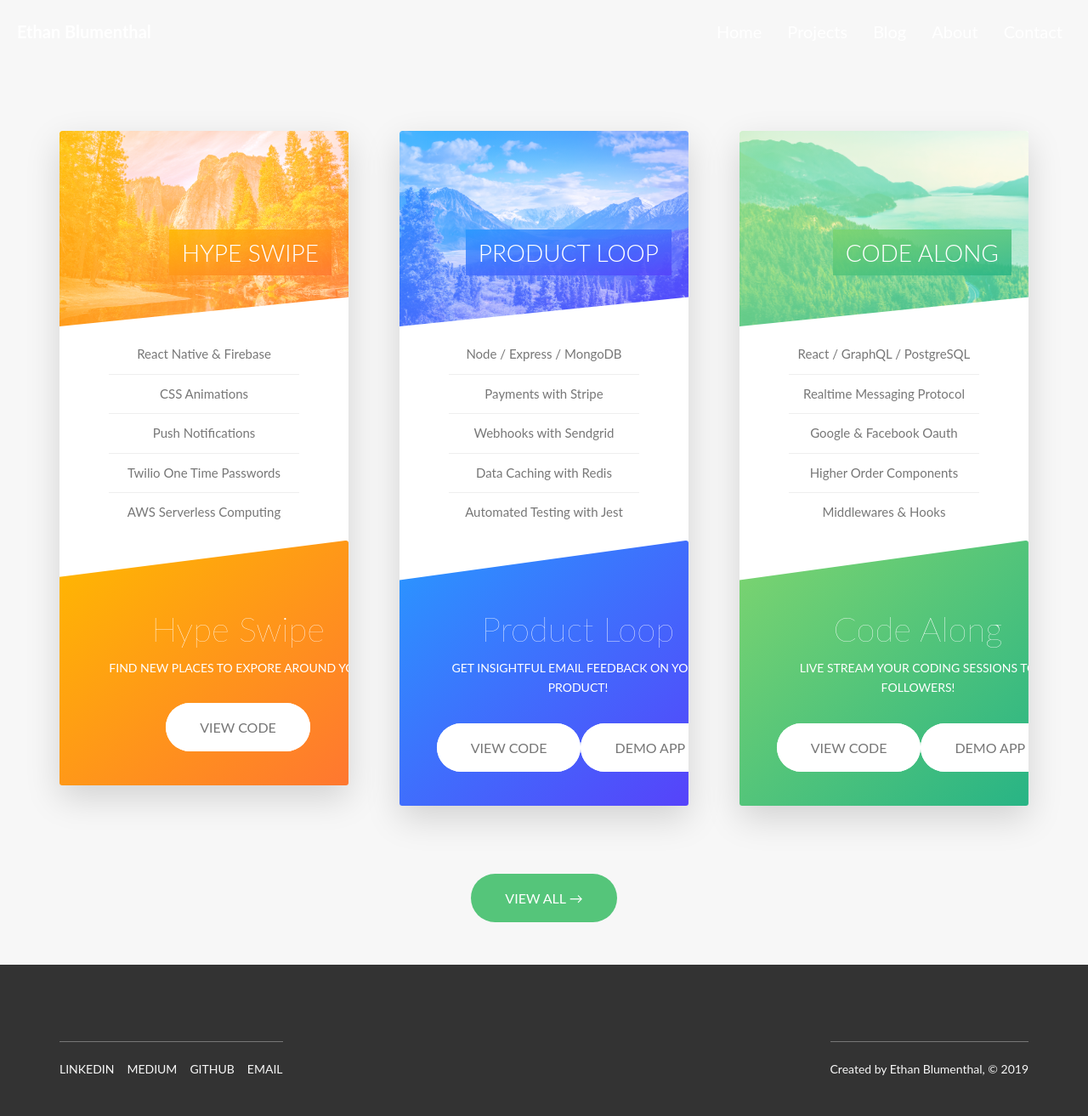
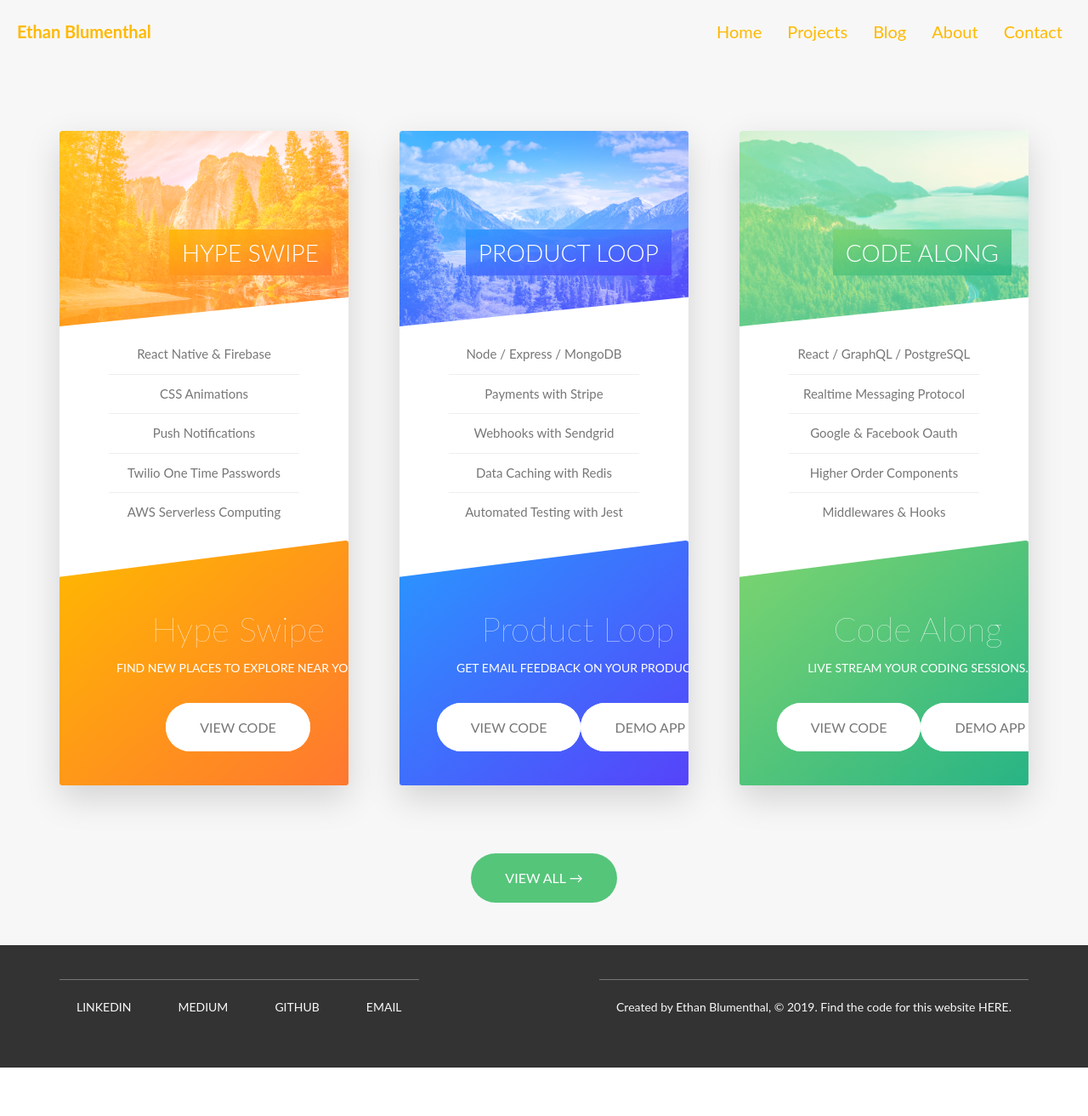
Before and after one commit to ethanblumenthal/portfolio, a Gatsby site: page /projects in a window 1280 px wide. Shown: the whole page at 85% size. After the commit the page ends 1256 px from the top, so only its background shows below. Built offline with nearby package versions, Linux system fonts and the light colour scheme; Gatsby itself is replaced by a stand-in of ours.

Commit message:
made style tweaks

```diff
--- a/src/components/Footer.js
+++ b/src/components/Footer.js
@@ -14,8 +14,6 @@ const Footer = () => {
 
   return (
     <footer className="footer">
-      <div className="footer__logo-box">
-      </div>
       <div className="row">
         <div className="col-1-of-2">
           <div className="footer__navigation">
@@ -28,7 +26,7 @@ const Footer = () => {
           </div>
         </div>
         <div className="col-1-of-2">
-        <p className="footer__copyright">Created by {data.site.siteMetadata.author}, © 2019</p>
+        <p className="footer__copyright">Created by {data.site.siteMetadata.author}, © 2019. Find the code for this website <a target="_blank" rel="noopener noreferrer" href="https://github.com/ethanblumenthal/portfolio" className="footer__link">here</a>.</p>
       </div>
     </div>
   </footer>
--- a/src/pages/blog.js
+++ b/src/pages/blog.js
@@ -30,7 +30,7 @@ const Blog = () => {
         <div className="row">
           <div className="story">
             <figure className="story__shape">
-              <img src="img/nat-8.jpg" alt="Person on a tour" className="story__img" />
+              <img src="img/nat-9.jpg" alt="GraphQL" className="story__img" />
               <figcaption className="story__caption">GraphQL</figcaption>
             </figure>
             <div className="story__text">
@@ -43,7 +43,7 @@ const Blog = () => {
         <div className="row">
           <div className="story">
             <figure className="story__shape">
-              <img src="img/nat-8.jpg" alt="Person on a tour" className="story__img" />
+              <img src="img/nat-8.jpg" alt="Future" className="story__img" />
               <figcaption className="story__caption">Future</figcaption>
             </figure>
             <div className="story__text">
--- a/src/pages/projects.js
+++ b/src/pages/projects.js
@@ -33,7 +33,7 @@ const Projects = () => {
                   <div className="card__cta">
                       <div className="card__price-box">
                           <p className="card__price-value">Hype Swipe</p>
-                          <p className="card__price-only">Find new places to expore around you!</p>
+                          <p className="card__price-only">Find new places to explore near you.</p>
                       </div>
                       <a target="_blank" rel="noopener noreferrer" href="https://github.com/ethanblumenthal/hype-swipe" className="btn btn--white">View Code</a>
                   </div>
@@ -64,7 +64,7 @@ const Projects = () => {
                   <div className="card__cta">
                     <div className="card__price-box">
                       <p className="card__price-value">Product Loop</p>
-                      <p className="card__price-only">Get insightful email feedback on your product!</p>
+                      <p className="card__price-only">Get email feedback on your product.</p>
                     </div>
                     <a target="_blank" rel="noopener noreferrer" href="https://github.com/ethanblumenthal/product-loop" className="btn btn--white">View Code</a>
                     <a target="_blank" rel="noopener noreferrer" href="https://product-loop.herokuapp.com/" className="btn btn--white">Demo App</a>
@@ -96,7 +96,7 @@ const Projects = () => {
                   <div className="card__cta">
                     <div className="card__price-box">
                       <p className="card__price-value">Code Along</p>
-                      <p className="card__price-only">Live stream your coding sessions to followers!</p>
+                      <p className="card__price-only">Live stream your coding sessions.</p>
                     </div>
                     <a target="_blank" rel="noopener noreferrer" href="https://github.com/ethanblumenthal/code-along" className="btn btn--white">View Code</a>
                     <a target="_blank" rel="noopener noreferrer" href="https://code-along-1.herokuapp.com/" className="btn btn--white">Demo App</a>
--- a/src/styles/components/_button.scss
+++ b/src/styles/components/_button.scss
@@ -41,6 +41,15 @@
             background-color: $color-white;
         }
     }
+
+    &--yellow {
+      background-color: $color-secondary-light;
+      color: $color-grey-dark;
+
+      &::after {
+          background-color: $color-white;
+      }
+  }
 
     &--green {
         background-color: $color-primary;
--- a/src/styles/layout/_footer.scss
+++ b/src/styles/layout/_footer.scss
@@ -1,6 +1,6 @@
 .footer {
     background-color: $color-grey-dark-3;
-    padding: 1rem 0;
+    padding: 4rem;
     font-size: 1.4rem;
     color: $color-grey-light-1;
 
@@ -24,8 +24,6 @@
 
     &__navigation {
         border-top: 1px solid $color-grey-dark;
-        padding-top: 2rem;
-        padding-bottom: 4rem;
         display: inline-block;
 
         @include respond(tab-port) {
@@ -40,6 +38,7 @@
 
     &__item {
         display: inline-block;
+        padding: 2rem;
 
         &:not(:last-child) {
             margin-right: 1.5rem;
@@ -67,8 +66,7 @@
 
     &__copyright {
       border-top: 1px solid $color-grey-dark;
-      padding-top: 2rem;
-      padding-bottom: 4rem;
+      padding: 2rem;
       display: inline-block;
       float: right;
 
--- a/src/styles/layout/_navigation.scss
+++ b/src/styles/layout/_navigation.scss
@@ -5,7 +5,7 @@
   padding-top: 2rem;
 
   &__title {
-    color: white;
+    color: $color-secondary-light;
     font-size: 2rem;
     text-decoration: none;
     margin-left: 2rem;
@@ -18,7 +18,7 @@
   }
 
   &__nav-item {
-    color: white;
+    color: $color-secondary-light;
     margin-right: 3rem;
     text-decoration: none;
     font-size: 2rem;
```
Also changed, not shown: src/pages/index.js (+4 -5 lines), src/img/future.jpeg (added), src/img/graphql.jpeg (added), static/img/future.jpeg (added), static/img/graphql.jpeg (added).
